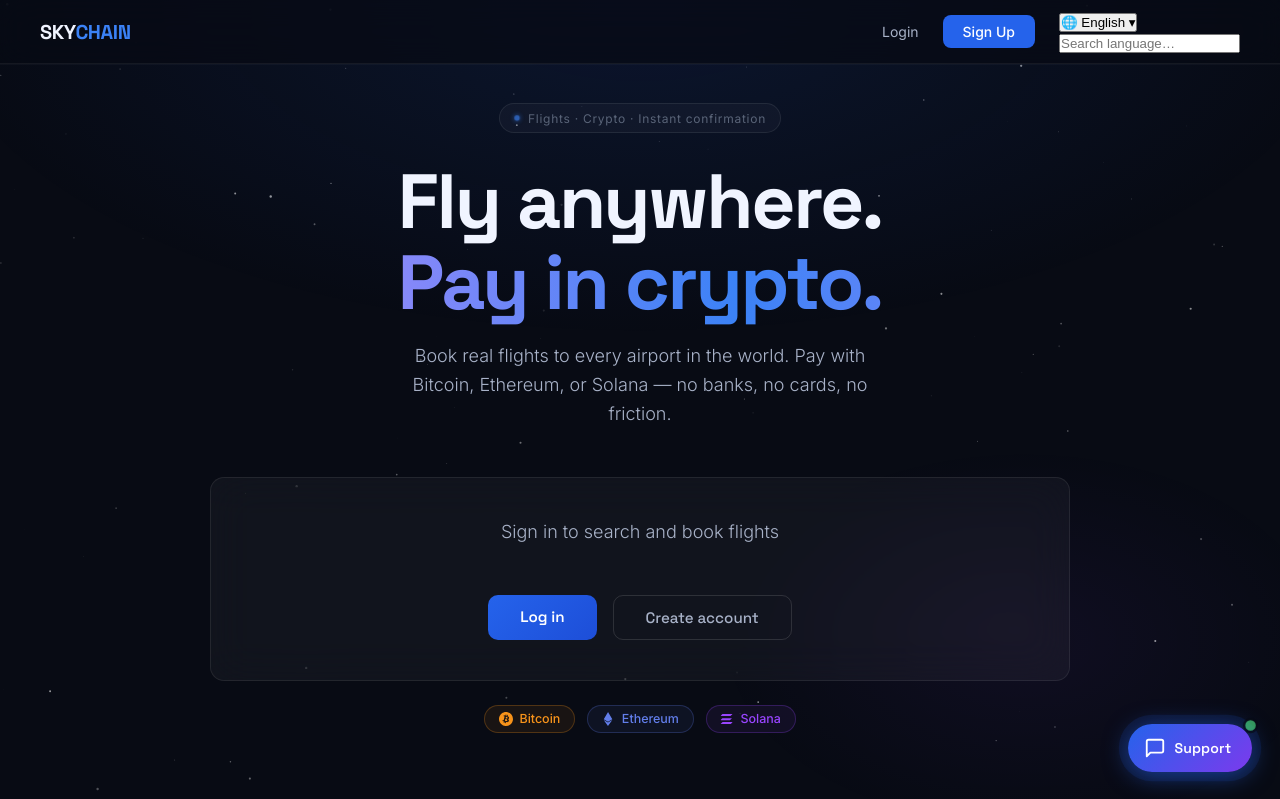
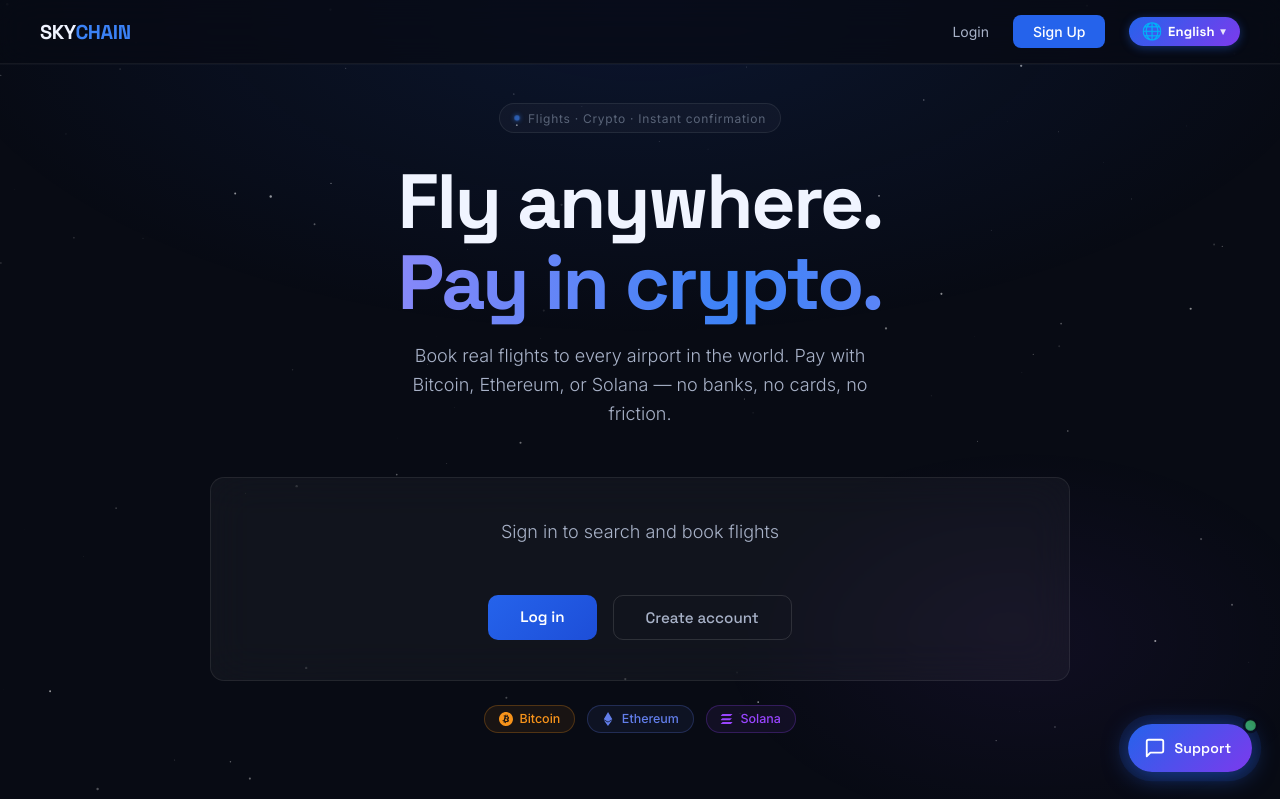
Before and after one commit to Dennis433/flight_booking, a Flask app: page / in a window 1280 px wide. Shown: the top 799 px of the page. Run offline with Flask 3, Linux system fonts and the light colour scheme; some libraries are stand-ins or nearby versions.

Commit message:
Add language switcher styles to CSS

```diff
--- a/static/css/style.css
+++ b/static/css/style.css
@@ -3065,3 +3065,126 @@ body {
   outline: 2px solid rgba(59,130,246,0.7);
   outline-offset: 2px;
 }
+
+/* ═══════════════════════════════════════════════════════
+   LANGUAGE SWITCHER
+   ═══════════════════════════════════════════════════════ */
+
+.lang-switcher {
+    position: relative;
+    flex-shrink: 0;
+    z-index: 300;
+}
+
+.lang-btn {
+    display: flex;
+    align-items: center;
+    gap: 0.35rem;
+    background: linear-gradient(135deg, #2563EB 0%, #7c3aed 100%);
+    color: #fff;
+    border: none;
+    border-radius: 24px;
+    padding: 0.4rem 0.9rem 0.4rem 0.75rem;
+    font-size: 0.82rem;
+    font-weight: 700;
+    font-family: 'Space Grotesk', sans-serif;
+    cursor: pointer;
+    white-space: nowrap;
+    box-shadow: 0 2px 10px rgba(37,99,235,0.4);
+    transition: transform 0.15s, box-shadow 0.15s;
+    letter-spacing: 0.01em;
+}
+.lang-btn:hover {
+    transform: translateY(-1px);
+    box-shadow: 0 5px 18px rgba(37,99,235,0.55);
+}
+.lang-btn:active { transform: translateY(0); }
+
+.lang-globe { font-size: 1.05rem; line-height: 1; }
+.lang-current-label { max-width: 80px; overflow: hidden; text-overflow: ellipsis; }
+.lang-caret { font-size: 0.65rem; opacity: 0.85; transition: transform 0.2s; }
+.lang-btn[aria-expanded="true"] .lang-caret { transform: rotate(180deg); }
+
+.lang-dropdown {
+    display: none;
+    position: absolute;
+    top: calc(100% + 8px);
+    right: 0;
+    width: 300px;
+    max-height: 420px;
+    background: var(--bg-2);
+    border: 1px solid var(--border-h);
+    border-radius: 14px;
+    box-shadow: 0 12px 40px rgba(0,0,0,0.5);
+    overflow: hidden;
+    flex-direction: column;
+    animation: langFadeIn 0.18s ease;
+}
+.lang-dropdown.open { display: flex; }
+
+@keyframes langFadeIn {
+    from { opacity: 0; transform: translateY(-6px); }
+    to   { opacity: 1; transform: translateY(0); }
+}
+
+.lang-search-wrap {
+    padding: 0.65rem 0.75rem 0.5rem;
+    border-bottom: 1px solid var(--border);
+}
+.lang-search {
+    width: 100%;
+    padding: 0.45rem 0.75rem;
+    border: 1.5px solid var(--border);
+    border-radius: 8px;
+    font-size: 0.84rem;
+    background: var(--bg);
+    color: var(--text);
+    font-family: 'Inter', sans-serif;
+    outline: none;
+    transition: border-color 0.15s;
+}
+.lang-search:focus { border-color: var(--blue-l); }
+.lang-search::placeholder { color: var(--text-3); }
+
+.lang-list {
+    overflow-y: auto;
+    max-height: 345px;
+    padding: 0.3rem 0;
+    scroll-behavior: smooth;
+}
+.lang-list::-webkit-scrollbar { width: 4px; }
+.lang-list::-webkit-scrollbar-track { background: transparent; }
+.lang-list::-webkit-scrollbar-thumb { background: var(--border-h); border-radius: 99px; }
+
+.lang-item {
+    display: flex;
+    align-items: center;
+    gap: 0.55rem;
+    padding: 0.5rem 0.9rem;
+    cursor: pointer;
+    transition: background 0.1s;
+    border-left: 3px solid transparent;
+}
+.lang-item:hover { background: rgba(255,255,255,0.04); }
+.lang-item--active {
+    background: rgba(37,99,235,0.1);
+    border-left-color: var(--blue-l);
+}
+.lang-item--active .lang-name { color: var(--blue-l); font-weight: 700; }
+
+.lang-flag { font-size: 1.15rem; flex-shrink: 0; line-height: 1; }
+.lang-name { font-size: 0.85rem; font-weight: 500; color: var(--text); flex: 1; min-width: 0; overflow: hidden; text-overflow: ellipsis; white-space: nowrap; }
+.lang-en   { font-size: 0.74rem; color: var(--text-3); white-space: nowrap; }
+.lang-empty { padding: 1.2rem; text-align: center; color: var(--text-3); font-size: 0.85rem; }
+
+@media (max-width: 700px) {
+    .lang-btn { padding: 0.35rem 0.65rem; font-size: 0.78rem; }
+    .lang-current-label { display: none; }
+    .lang-dropdown { right: auto; left: 0; width: 92vw; max-width: 310px; }
+}
+
+/* Hide the Google Translate top bar */
+body { top: 0 !important; }
+.goog-te-banner-frame, #goog-gt-tt, .goog-te-balloon-frame { display: none !important; }
+.skiptranslate { display: none !important; }
+iframe.skiptranslate { display: none !important; }
```
